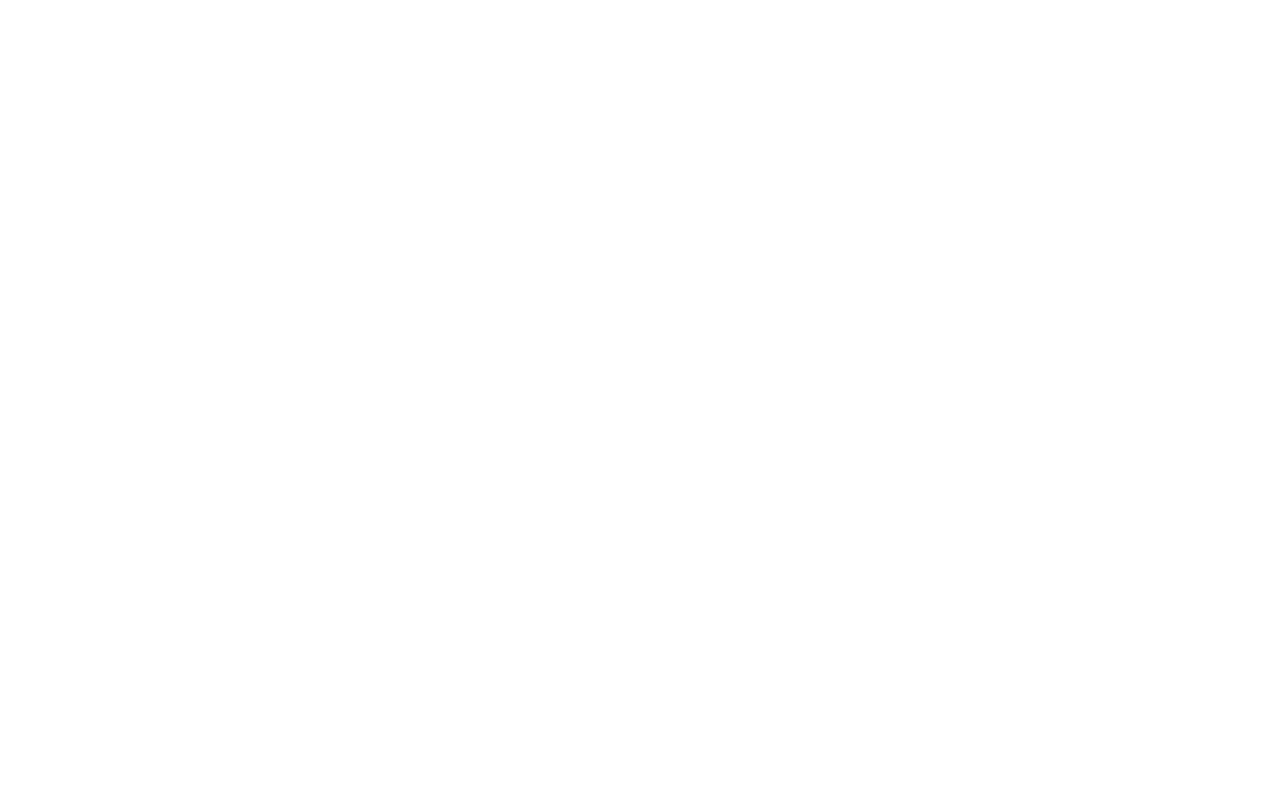
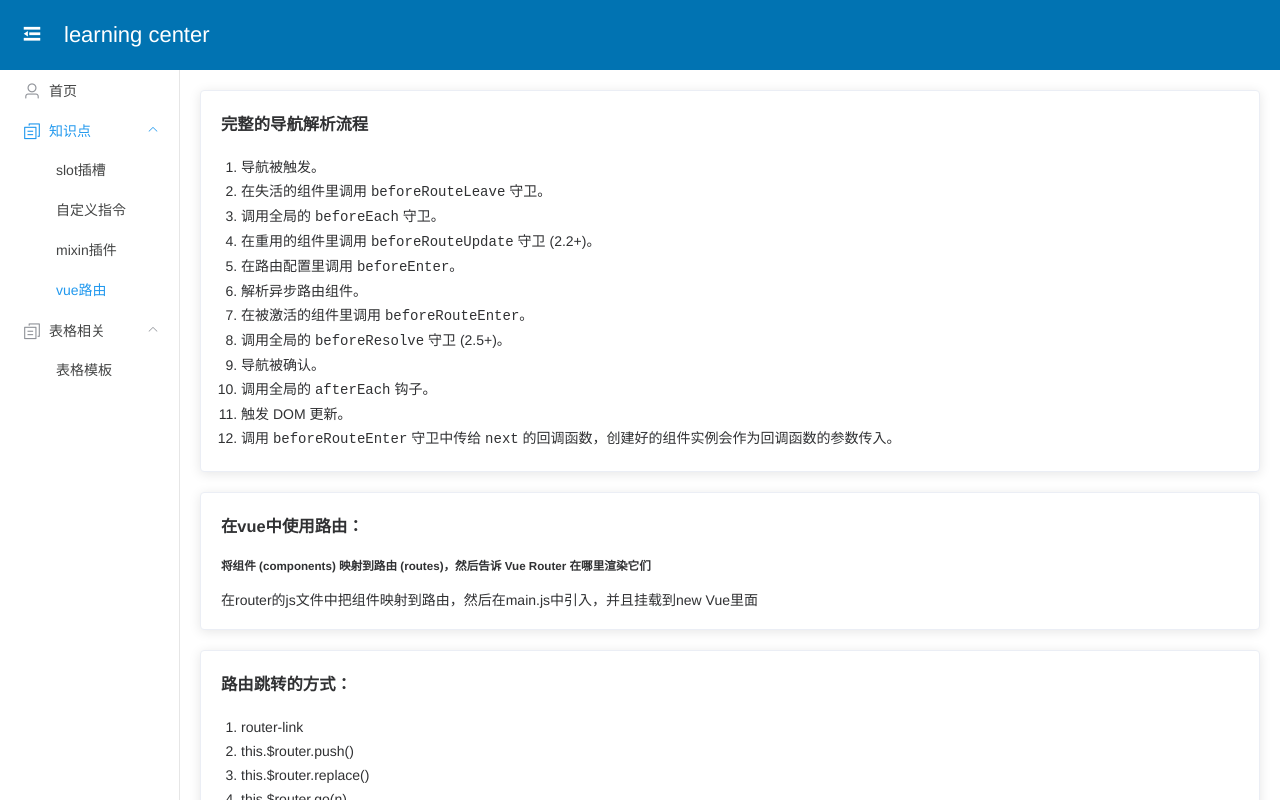
Before and after one commit to bigrain220/wangyiyun, a Vue app in the folder VUE/testvue/: page /#/knowledge/vueRouter in a window 1280 px wide. Built offline with nearby package versions, Linux system fonts and the light colour scheme.

Commit message:
'router'

```diff
--- a/VUE/testvue/src/pages/leftNav.vue
+++ b/VUE/testvue/src/pages/leftNav.vue
@@ -46,7 +46,7 @@
           subs: [
             {
               index: "/knowledge/slotPage",
-              title: "插槽slot"
+              title: "slot插槽"
             },
             {
               index: "/knowledge/directivesPage",
@@ -54,7 +54,11 @@
             },
             {
               index: "/knowledge/mixinPage",
-              title: "插件mixin"
+              title: "mixin插件"
+            },
+             {
+              index: "/knowledge/vueRouter",
+              title: "vue路由"
             },
           ]
         },
--- a/VUE/testvue/src/router/index.js
+++ b/VUE/testvue/src/router/index.js
@@ -35,6 +35,11 @@
         name: 'mixinPage',
         component: () => import('@/views/knowledge/mixinPage.vue')
       },
+      {
+        path: 'vueRouter',
+        name: 'vueRouter',
+        component: () => import('@/views/knowledge/vueRouter.vue')
+      },
     ]
   },
   {
--- a/VUE/testvue/src/views/knowledge/slotPage.vue
+++ b/VUE/testvue/src/views/knowledge/slotPage.vue
@@ -11,9 +11,9 @@
         <!-- 111 -->
       </template>
       <!-- slot传值 -->
-      <template v-slot:getprops="slotProps">
+      <!-- <template v-slot:getprops="slotProps">
         <div>{{slotProps.user.lastName}}</div>
-      </template>
+      </template> -->
       <!-- 结构赋值 多个同名slot时(比如这里两个getprops),只有最后一个有效果-->
       <template v-slot:getprops="{user}">
         <div>{{user.firstName}}</div>
--- /dev/null
+++ b/VUE/testvue/src/views/knowledge/vueRouter.vue
@@ -0,0 +1,72 @@
+<template>
+  <div class="vue-router-page">
+    <el-card class="label-card card">
+      <h3 class="card-title">完整的导航解析流程</h3>
+      <ol class="li-box">
+        <li>导航被触发。</li>
+        <li>在失活的组件里调用 <code>beforeRouteLeave</code> 守卫。</li>
+        <li>调用全局的 <code>beforeEach</code> 守卫。</li>
+        <li>在重用的组件里调用 <code>beforeRouteUpdate</code> 守卫 (2.2+)。</li>
+        <li>在路由配置里调用 <code>beforeEnter</code>。</li>
+        <li>解析异步路由组件。</li>
+        <li>在被激活的组件里调用 <code>beforeRouteEnter</code>。</li>
+        <li>调用全局的 <code>beforeResolve</code> 守卫 (2.5+)。</li>
+        <li>导航被确认。</li>
+        <li>调用全局的 <code>afterEach</code> 钩子。</li>
+        <li>触发 DOM 更新。</li>
+        <li>调用 <code>beforeRouteEnter</code> 守卫中传给 <code>next</code> 的回调函数，创建好的组件实例会作为回调函数的参数传入。</li>
+      </ol>
+    </el-card>
+    <el-card class="content-card card">
+      <h3 class="card-title">在vue中使用路由：</h3>
+      <h5>将组件 (components) 映射到路由 (routes)，然后告诉 Vue Router 在哪里渲染它们</h5>
+      <br />
+      <div>在router的js文件中把组件映射到路由，然后在main.js中引入，并且挂载到new Vue里面</div>
+    </el-card>
+    <el-card class="using-card card">
+      <h3 class="card-title">路由跳转的方式：</h3>
+      <ol class="li-box">
+        <li> router-link</li>
+        <li> this.$router.push() </li>
+        <li> this.$router.replace() </li>
+        <li>this.$router.go(n) </li>
+      </ol>
+    </el-card>
+  </div>
+</template>
+
+<script>
+
+export default {
+  name: "vueRouter",
+  data() {
+    return {
+
+    }
+  },
+  methods: {
+
+  }
+}
+</script>
+
+<style lang="scss">
+.vue-router-page {
+  .card {
+    margin-top: 20px;
+    font-size: 14px;
+    li {
+      line-height: 24px;
+    }
+    .li-box{
+         padding-left: 20px;
+    }
+    .card-title{
+         margin-bottom: 20px;
+    }
+  }
+  .card:nth-child(1) {
+    margin-top: 0;
+  }
+}
+</style>
```
